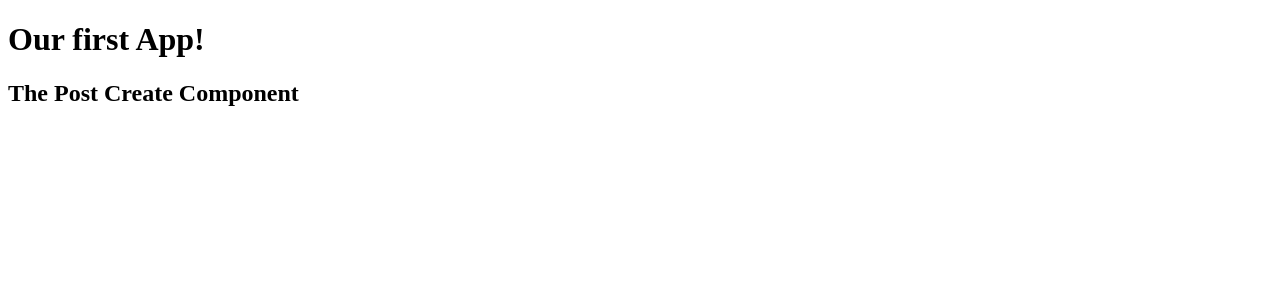
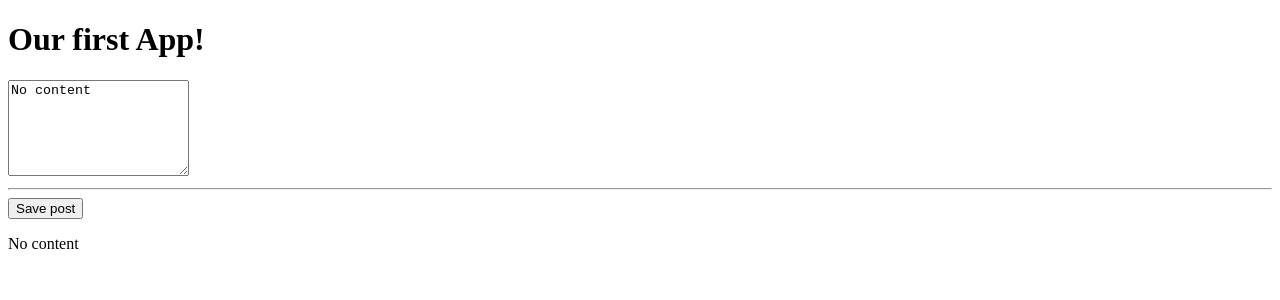
Before and after one commit to david016/udemy-angular-course, an Angular app: page / in a window 1280 px wide. Shown: the top 300 px of the page. Built offline with nearby package versions, Linux system fonts and the light colour scheme.

Commit message:
Add listener on btn

```diff
--- a/src/app/posts/post-create/post-create.component.html
+++ b/src/app/posts/post-create/post-create.component.html
@@ -1 +1,4 @@
-<h2>The Post Create Component</h2>
+<textarea rows="6" [value]="newPost" #postInput></textarea>
+<hr>
+<button (click)="onAddPost(postInput)">Save post</button>
+<p>{{newPost}}</p>
--- a/src/app/posts/post-create/post-create.component.ts
+++ b/src/app/posts/post-create/post-create.component.ts
@@ -4,4 +4,10 @@
   selector: 'app-post-create',
   templateUrl: './post-create.component.html',
 })
-export class PostCreateComponent {}
+export class PostCreateComponent {
+  newPost: string = 'No content';
+
+  onAddPost(postInput: HTMLTextAreaElement) {
+    this.newPost = postInput.value;
+  }
+}
```
